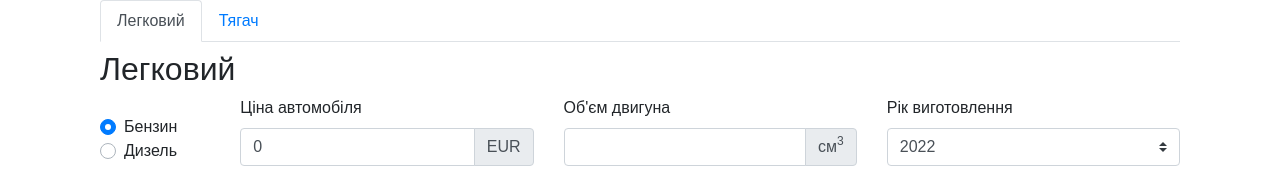
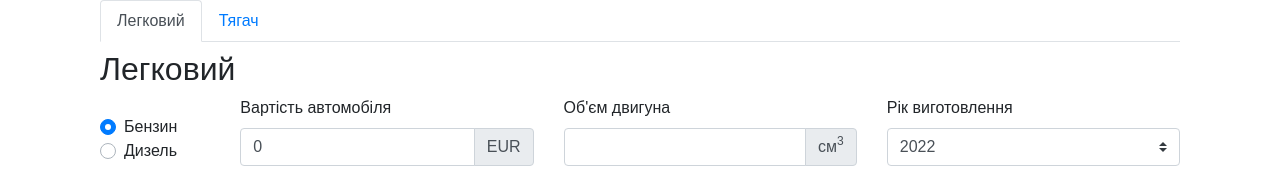
Before and after one commit to mlutsiuk/toll, a Vue app: page / in a window 1280 px wide. Shown: the top 181 px of the page. Built offline with nearby package versions, Linux system fonts and the light colour scheme.

Commit message:
Minor fixes in PassengerCarCallculator.

```diff
--- a/src/components/TollCalculator/PassengerCarCallculator.vue
+++ b/src/components/TollCalculator/PassengerCarCallculator.vue
@@ -6,7 +6,7 @@
             </div>
 
             <div class="col">
-                <label for="engine_volume">Ціна автомобіля</label>
+                <label for="engine_volume">Вартість автомобіля</label>
                 <div class="input-group mb-2 mr-sm-2">
                     <input v-model="carPrice" id="car_price" type="text" class="form-control">
                     <div class="input-group-append">
@@ -76,7 +76,7 @@ export default {
             return rates.impost;
         },
         impostSum() {
-            return this.carPrice * (this.impostRate / 100.0);
+            return parseInt(this.carPrice) * (this.impostRate / 100.0);
         },
 
         exciseRate() {
```
